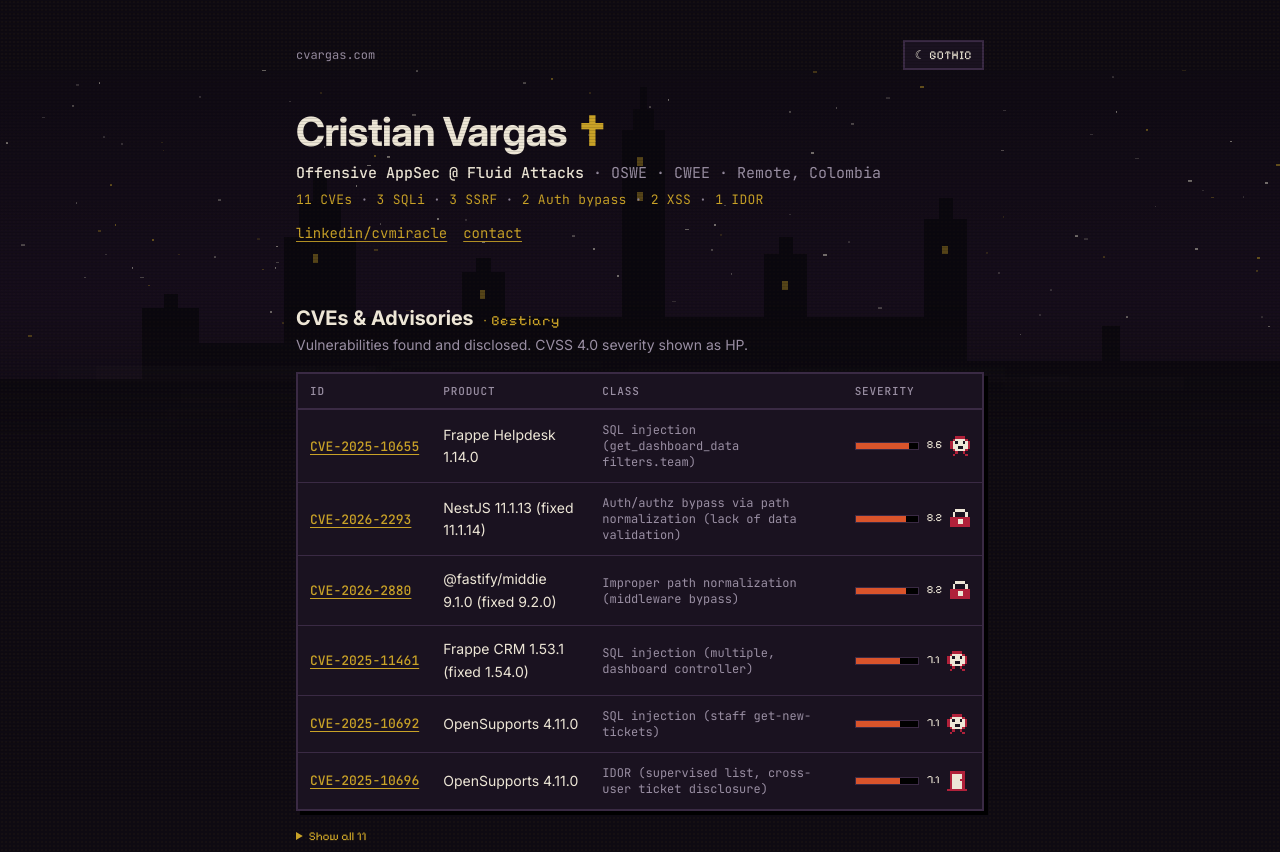
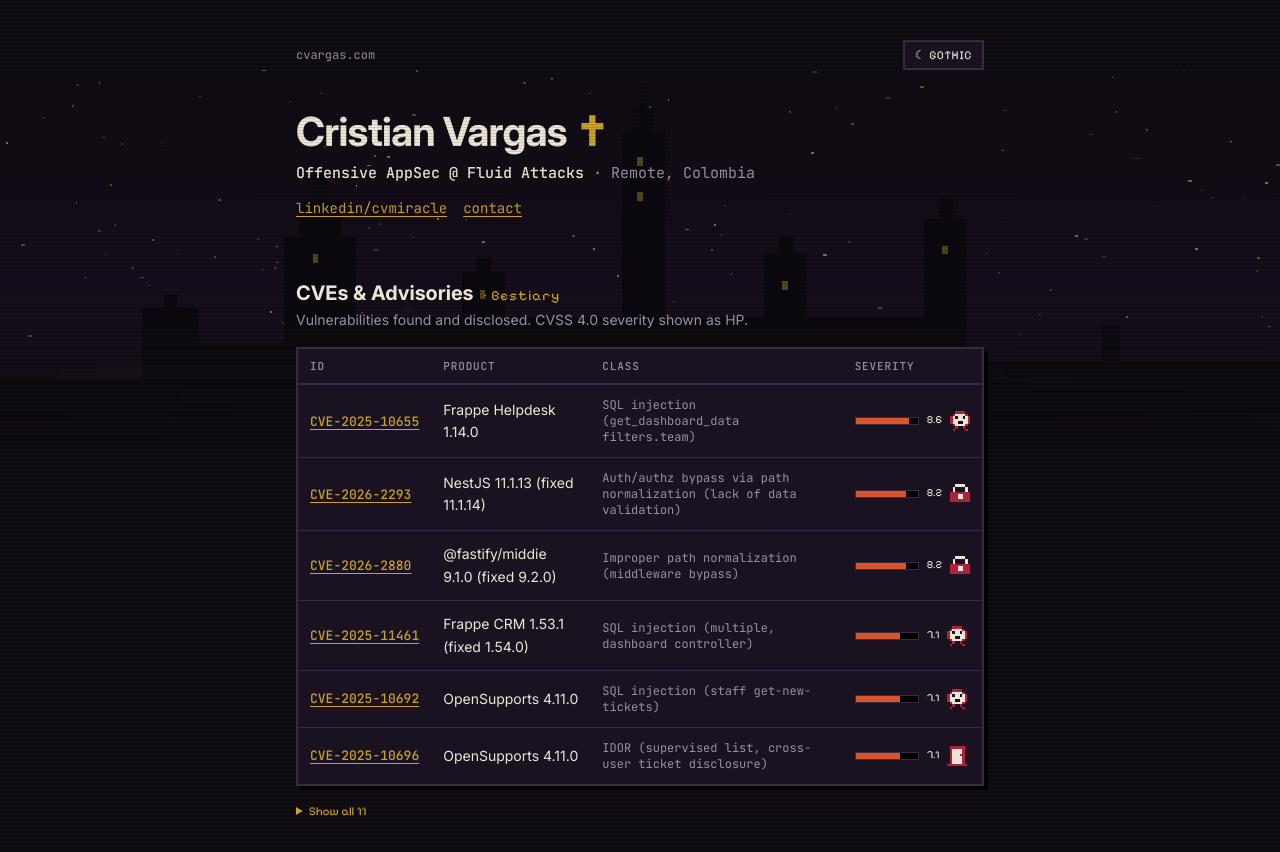
Before and after one commit to tachote/cvargas-portfolio, an Astro site: page / in a window 1280 px wide. Shown: the top 852 px of the page. Built offline with nearby package versions, Linux system fonts and the light colour scheme; Astro itself is replaced by a stand-in of ours.

Commit message:
Hero: drop kill count and certs

```diff
--- a/src/pages/index.astro
+++ b/src/pages/index.astro
@@ -23,8 +23,7 @@
 <header class="hero">
   <div class="sky" aria-hidden="true"><i class="l1"></i><i class="l2"></i><i class="l3"></i></div>
   <h1>Cristian Vargas <span class="moon">✝</span></h1>
-  <p class="role"><b>Offensive AppSec @ Fluid Attacks</b> · OSWE · CWEE · Remote, Colombia</p>
-  <p class="killcount">{kill.map((k, i) => <>{i > 0 && <span class="sep"> · </span>}{k}</>)}</p>
+  <p class="role"><b>Offensive AppSec @ Fluid Attacks</b> · Remote, Colombia</p>
   <nav class="links"><a href="https://www.linkedin.com/in/cvmiracle">linkedin/cvmiracle</a><a href="#contact">contact</a></nav>
 </header>
 
```
